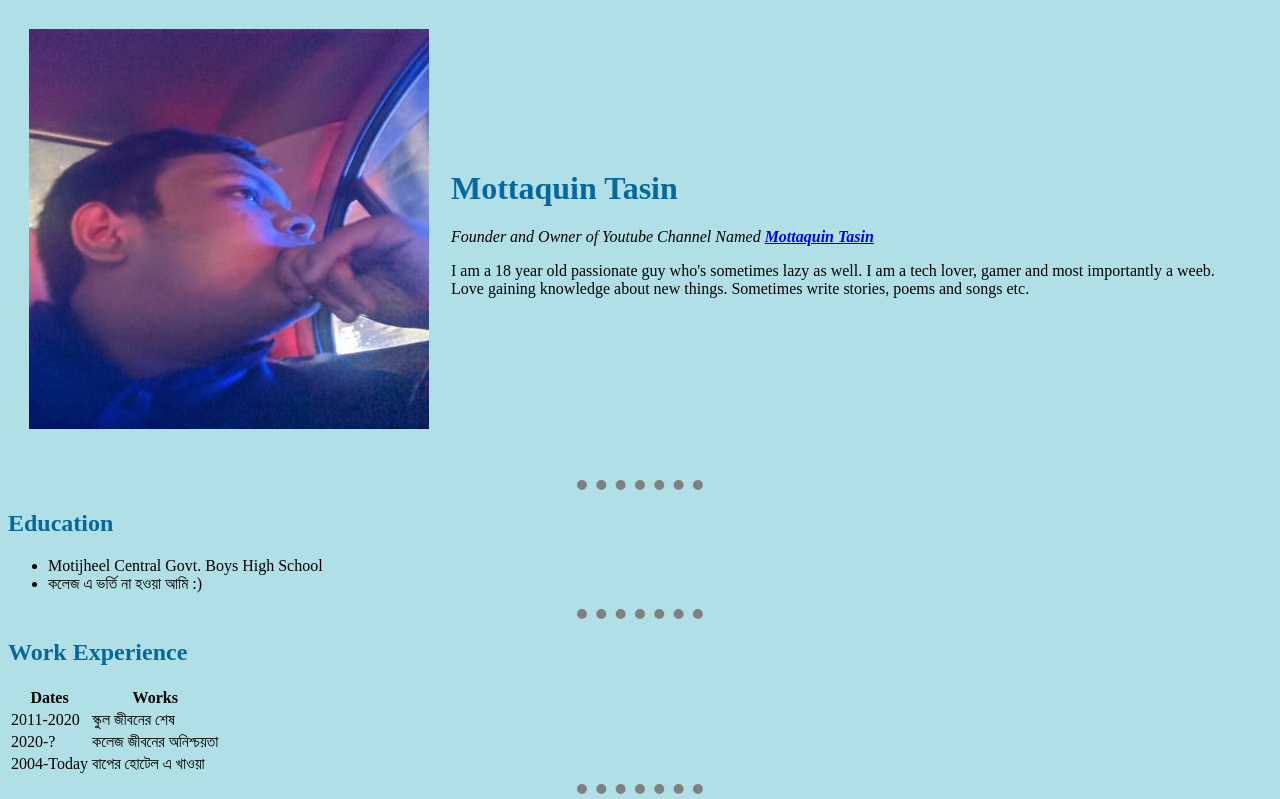
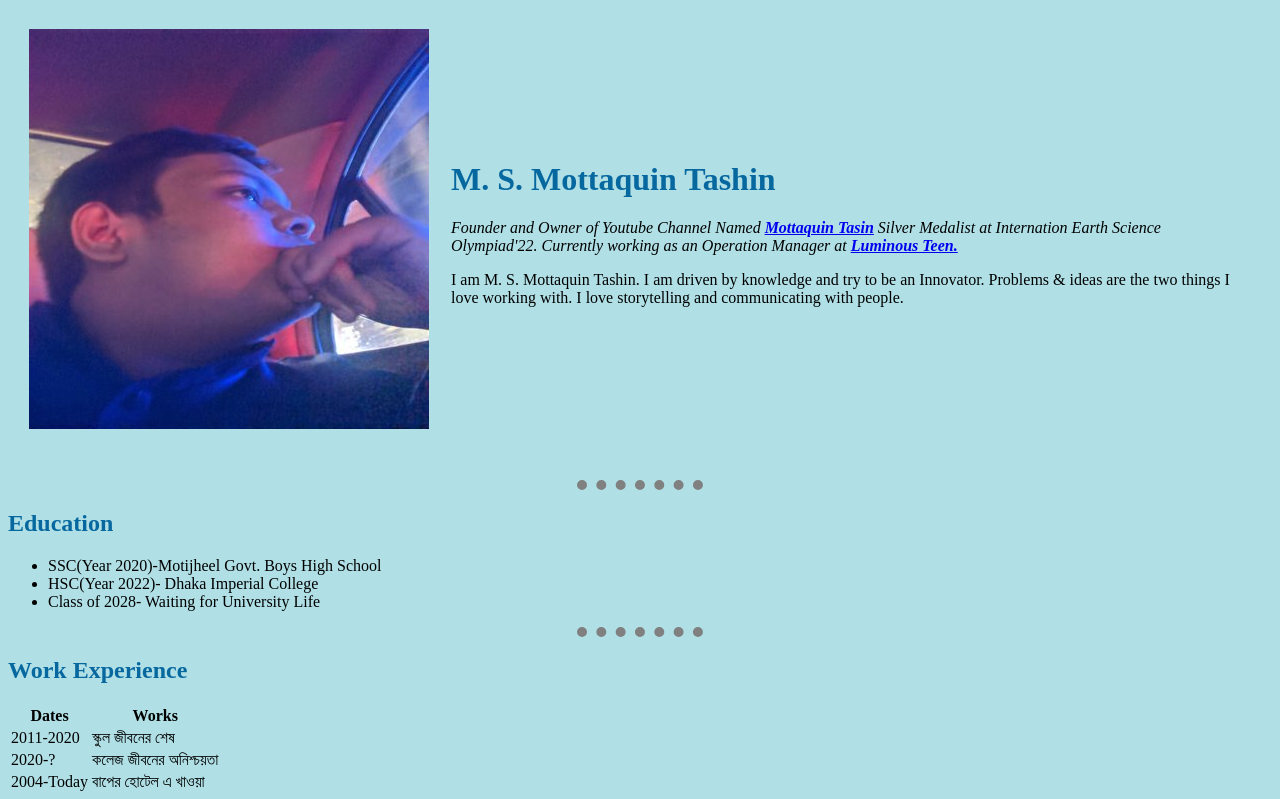
Before and after one commit to MottaquinTasin/New, a plain HTML site: page cv.html in a window 1280 px wide. Shown: the top 799 px of the page. Drawn offline with Linux system fonts and the light colour scheme.

Commit message:
Update cv.html

```diff
--- a/cv.html
+++ b/cv.html
@@ -3,7 +3,7 @@
 
 <head>
   <meta charset="utf-8">
-  <title>♥Tasin's PlayHouse</title>
+  <title>Mottaquin's CV</title>
   <link rel="stylesheet" href="css/styles1.css">
 </head>
 
@@ -12,11 +12,12 @@
     <tr>
       <td><img src="Images/rsz_1rsz_img_20200306_191850.jpg" alt="You poor... You aren't even allowed to see my pic"></td>
       <td>
-        <h1>Mottaquin Tasin</h1>
+        <h1>M. S. Mottaquin Tashin</h1>
         <p>
           <em>Founder and Owner of Youtube Channel Named <strong><a href="https://www.youtube.com/channel/UCXNP03_bk1gCG9ZlavD4GaQ?view_as=subscriber">Mottaquin Tasin</a></strong></em>
+          <em>Silver Medalist at Internation Earth Science Olympiad'22. Currently working as an Operation Manager at <Strong><a href="https://www.luminousteen.com/">Luminous Teen.</a></Strong></em>
         </p>
-        <p>I am a 18 year old passionate guy who's sometimes lazy as well. I am a tech lover, gamer and most importantly a weeb. Love gaining knowledge about new things. Sometimes write stories, poems and songs etc.</p>
+        <p>I am M. S. Mottaquin Tashin. I am driven by knowledge and try to be an Innovator. Problems & ideas are the two things I love working with. I love storytelling and communicating with people.</p>
       </td>
     </tr>
   </table>
@@ -24,8 +25,9 @@
   <hr>
   <h2>Education</h2>
   <ul>
-    <li>Motijheel Central Govt. Boys High School</li>
-    <li>কলেজ এ ভর্তি না হওয়া আমি :)</li>
+    <li>SSC(Year 2020)-Motijheel Govt. Boys High School</li>
+    <li>HSC(Year 2022)- Dhaka Imperial College</li>
+    <li>Class of 2028- Waiting for University Life</li>
   </ul>
   <hr>
   <h2>Work Experience</h2>
```
